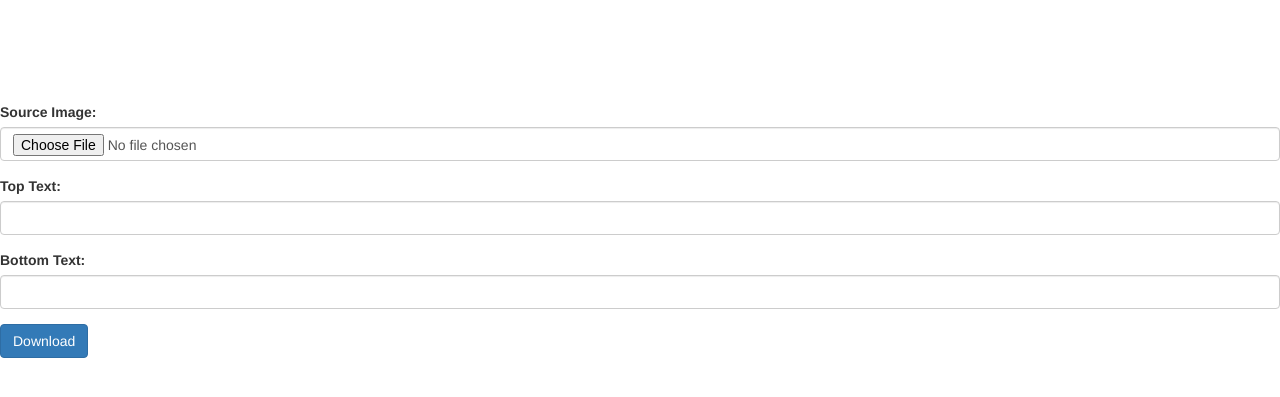
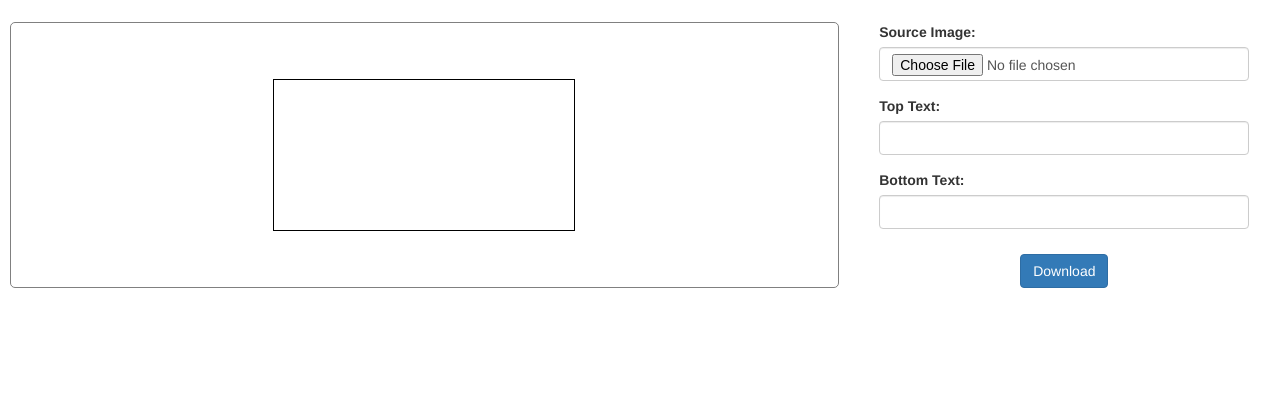
Before and after one commit to wbguitar/meme-creator, a website: page index.html in a window 1280 px wide. Shown: the part 53-450 px from the top of the page. Drawn offline with nearby package versions, Linux system fonts and the light colour scheme.

Commit message:
fix css style

```diff
--- a/index.html
+++ b/index.html
@@ -1,12 +1,16 @@
 <!DOCTYPE html>
 <html lang="en">
+
 <head>
   <meta charset="UTF-8">
   <meta name="viewport" content="width=device-width, initial-scale=1.0">
   <meta http-equiv="X-UA-Compatible" content="ie=edge">
   <title>Meme Creator</title>
-    <link rel="stylesheet" href="https://maxcdn.bootstrapcdn.com/bootstrap/3.3.7/css/bootstrap.min.css" integrity="sha384-BVYiiSIFeK1dGmJRAkycuHAHRg32OmUcww7on3RYdg4Va+PmSTsz/K68vbdEjh4u" crossorigin="anonymous">
+  <link rel="stylesheet" href="https://maxcdn.bootstrapcdn.com/bootstrap/3.3.7/css/bootstrap.min.css"
+    integrity="sha384-BVYiiSIFeK1dGmJRAkycuHAHRg32OmUcww7on3RYdg4Va+PmSTsz/K68vbdEjh4u" crossorigin="anonymous">
+  <link rel="stylesheet" href="./src/css/styles.css"/>
 </head>
+
 <body>
   <nav class="navbar navbar-inverse navbar-fixed-top">
     <div class="container">
@@ -32,6 +36,7 @@
       <div class="form-group">
         <label for="image">Source Image:</label>
         <input type="file" id="image" class="form-control">
+        <!-- <input type="file" id="image"> -->
       </div>
 
       <div class="form-group">
@@ -50,4 +55,5 @@
 
   </div>
 </body>
+
 </html>
--- /dev/null
+++ b/src/css/styles.css
@@ -0,0 +1,45 @@
+body {
+    padding-top: 65px;
+}
+
+.body {
+    display: flex;
+    flex-direction: row;
+    flex-wrap: wrap;
+    justify-content: space-around;
+    /* height: auto; */
+}
+
+.input-area {
+    display: flex;
+    flex: 1;
+    flex-direction: column;
+    align-items: center;
+    justify-content: center;
+    margin: 10px;
+}
+
+.canvas-area {
+    border: solid 1px gray;
+    border-radius: 5px;
+
+    display: flex;
+    flex: 2;
+    align-items: center;
+    justify-content: center;
+
+    margin: 10px;
+    padding: 2px;
+}
+
+.img-canvas {
+    border: 1px solid #000000;
+}
+
+.form-group {
+    width: 90%;
+}
+
+.download-button {
+    margin-top: 10px;
+}
```
Also changed, not shown: src/css/style.css (deleted). Lines whose indentation alone changed are shown as unchanged.
